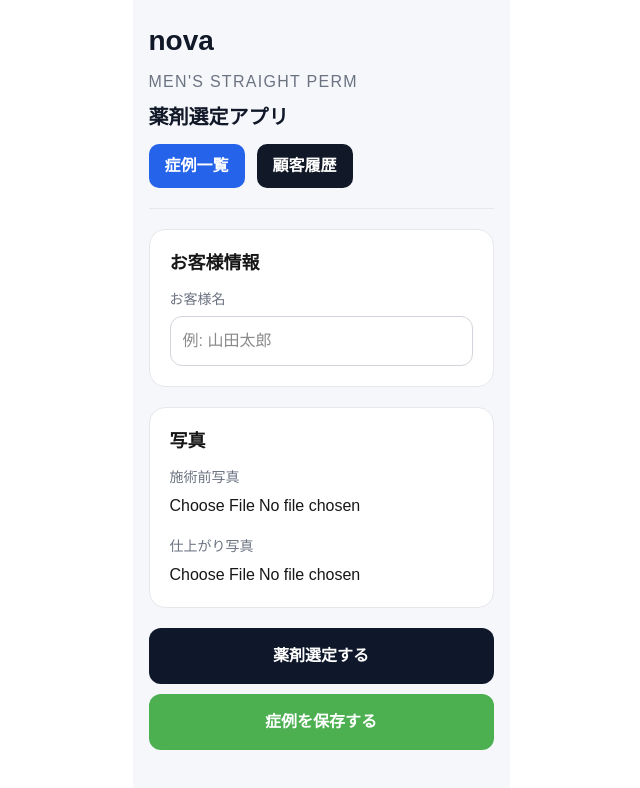
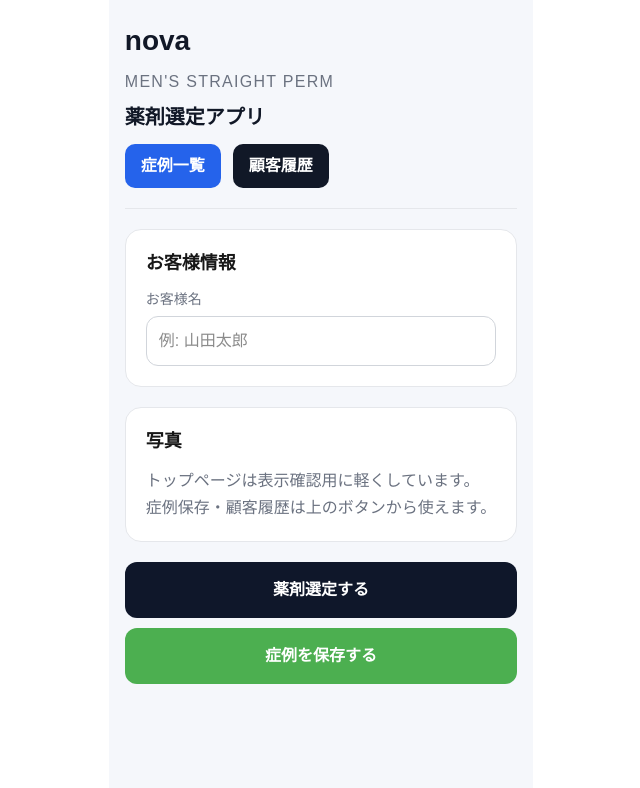
Before and after one commit to yosi080508050805-prog/nova-hair-app, a Next.js app: page / in a window 1280 px wide. Shown: the top 788 px of the page, without its empty margins (319-959 px from the left). Built offline with nearby package versions, Linux system fonts and the light colour scheme; no server answers.

Commit message:
Update page.tsx

```diff
--- a/app/page.tsx
+++ b/app/page.tsx
@@ -1,54 +1,10 @@
 "use client";
 
-import { createClient } from "@supabase/supabase-js";
 import Link from "next/link";
 import { useState } from "react";
 
-const supabaseUrl = process.env.NEXT_PUBLIC_SUPABASE_URL!;
-const supabaseKey =
-  process.env.NEXT_PUBLIC_SUPABASE_PUBLISHABLE_DEFAULT_KEY!;
-
-const supabase = createClient(supabaseUrl, supabaseKey);
-
 export default function Home() {
   const [customerName, setCustomerName] = useState("");
-  const [beforePhotoUrl, setBeforePhotoUrl] = useState("");
-  const [afterPhotoUrl, setAfterPhotoUrl] = useState("");
-  const [loading, setLoading] = useState(false);
-
-  const handlePhotoChange = async (
-    e: React.ChangeEvent<HTMLInputElement>,
-    type: "before" | "after"
-  ) => {
-    if (!e.target.files?.length) return;
-
-    const file = e.target.files[0];
-    const fileName = `${Date.now()}_${file.name}`;
-
-    setLoading(true);
-
-    const { error } = await supabase.storage
-      .from("photos")
-      .upload(fileName, file);
-
-    if (error) {
-      setLoading(false);
-      alert("アップロード失敗");
-      return;
-    }
-
-    const { data: urlData } = supabase.storage
-      .from("photos")
-      .getPublicUrl(fileName);
-
-    if (type === "before") {
-      setBeforePhotoUrl(urlData.publicUrl);
-    } else {
-      setAfterPhotoUrl(urlData.publicUrl);
-    }
-
-    setLoading(false);
-  };
 
   const cardStyle: React.CSSProperties = {
     background: "white",
@@ -78,13 +34,6 @@ export default function Home() {
     fontSize: "16px",
     boxSizing: "border-box",
     background: "white",
-  };
-
-  const photoPreviewStyle: React.CSSProperties = {
-    width: "100%",
-    marginTop: "10px",
-    borderRadius: "12px",
-    border: "1px solid #e5e7eb",
   };
 
   return (
@@ -194,38 +143,10 @@ export default function Home() {
 
       <section style={cardStyle}>
         <h2 style={sectionTitleStyle}>写真</h2>
-
-        <div style={{ marginBottom: "18px" }}>
-          <p style={smallLabelStyle}>施術前写真</p>
-          <input
-            type="file"
-            accept="image/*"
-            onChange={(e) => handlePhotoChange(e, "before")}
-          />
-          {beforePhotoUrl && (
-            <img
-              src={beforePhotoUrl}
-              alt="施術前"
-              style={photoPreviewStyle}
-            />
-          )}
-        </div>
-
-        <div>
-          <p style={smallLabelStyle}>仕上がり写真</p>
-          <input
-            type="file"
-            accept="image/*"
-            onChange={(e) => handlePhotoChange(e, "after")}
-          />
-          {afterPhotoUrl && (
-            <img
-              src={afterPhotoUrl}
-              alt="仕上がり"
-              style={photoPreviewStyle}
-            />
-          )}
-        </div>
+        <p style={{ color: "#6b7280", lineHeight: 1.7 }}>
+          トップページは表示確認用に軽くしています。<br />
+          症例保存・顧客履歴は上のボタンから使えます。
+        </p>
       </section>
 
       <button
@@ -247,7 +168,6 @@ export default function Home() {
 
       <button
         type="button"
-        disabled={loading}
         style={{
           width: "100%",
           padding: "16px",
@@ -256,8 +176,7 @@ export default function Home() {
           borderRadius: "12px",
           fontWeight: 700,
           border: "none",
-          cursor: loading ? "not-allowed" : "pointer",
-          opacity: loading ? 0.7 : 1,
+          cursor: "pointer",
         }}
       >
         症例を保存する
```
